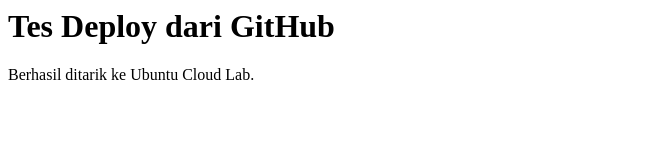
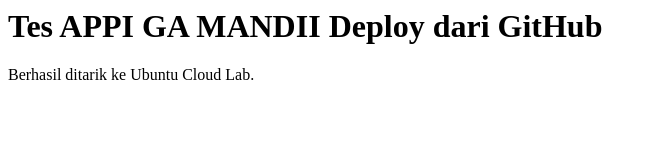
Before and after one commit to rizkyyyysaja/cloud-infrastructure-sewa-iphone, a plain HTML site: page latihan-deploy/index.html in a window 1280 px wide. Shown: the whole page, without its empty margins (0-657 px from the left). Drawn offline with Linux system fonts and the light colour scheme.

Commit message:
Update index.html

```diff
--- a/latihan-deploy/index.html
+++ b/latihan-deploy/index.html
@@ -1,2 +1,2 @@
-<h1>Tes Deploy dari GitHub</h1>
+<h1>Tes APPI GA MANDII Deploy dari GitHub</h1>
 <p>Berhasil ditarik ke Ubuntu Cloud Lab.</p>
```
